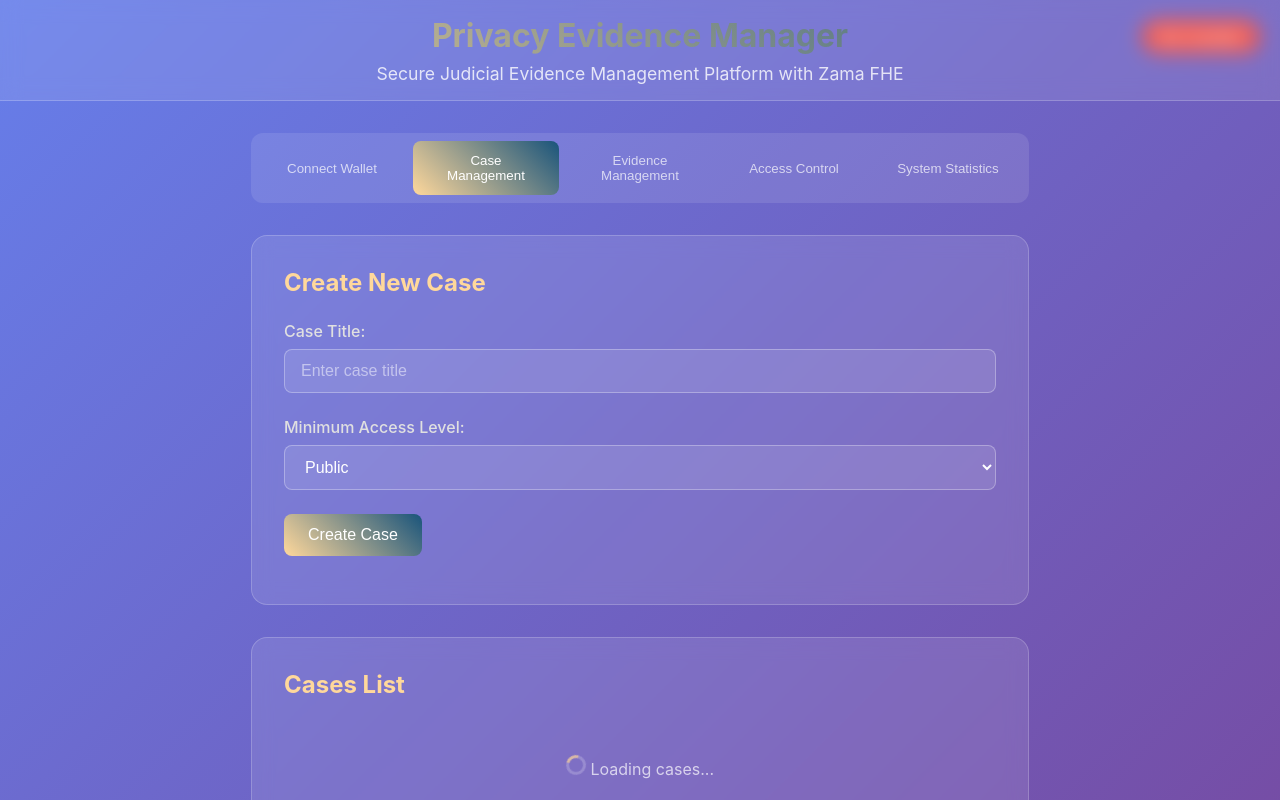
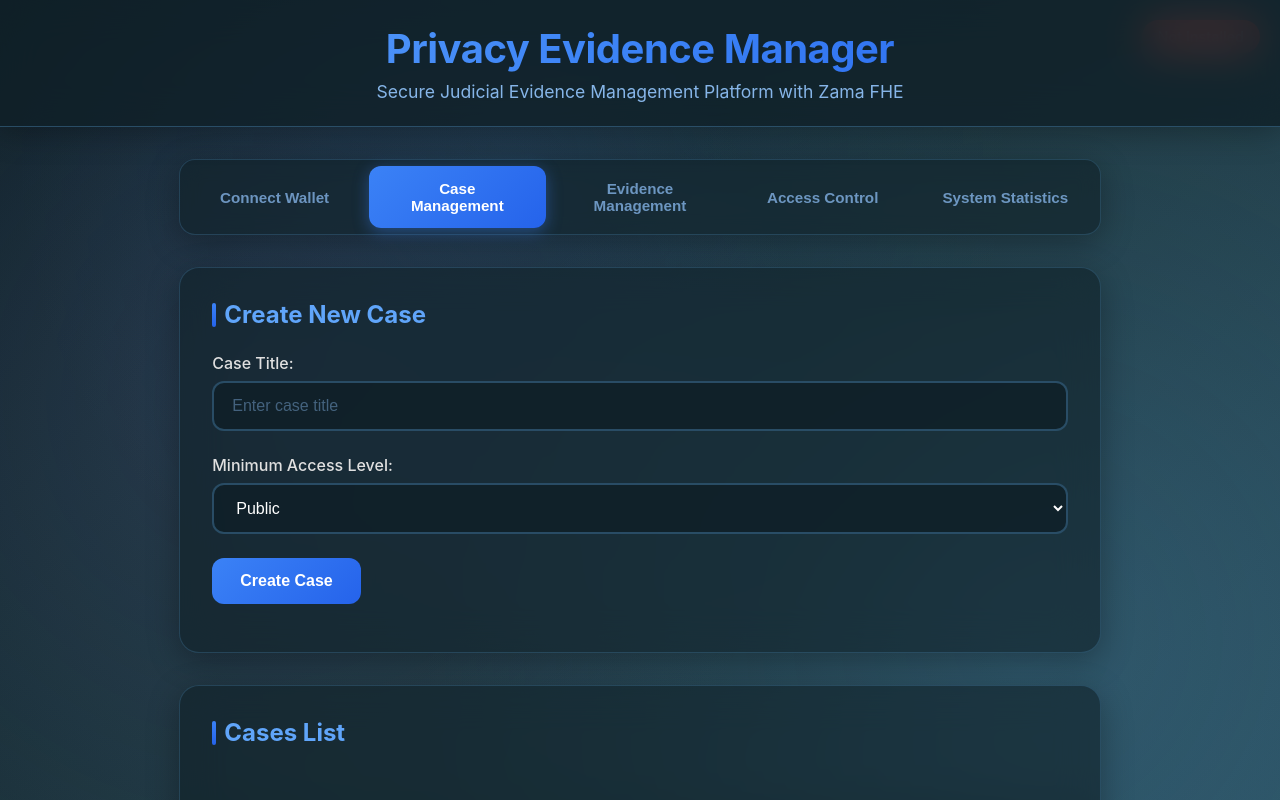
Before and after one commit to KristofferSchuppe/PrivacyEvidenceManager, a plain HTML site: page index.html in a window 1280 px wide. Both pictures are taken after a click on the button "Case Management". Shown: the top 800 px of the page. Drawn offline with nearby package versions, Linux system fonts and the light colour scheme.

Commit message:
Add files via upload

```diff
--- a/index.html
+++ b/index.html
@@ -14,33 +14,56 @@
 
         body {
             font-family: -apple-system, BlinkMacSystemFont, 'Segoe UI', Roboto, sans-serif;
-            background: linear-gradient(135deg, #667eea 0%, #764ba2 100%);
+            background: linear-gradient(135deg, #0f2027 0%, #203a43 50%, #2c5364 100%);
             color: #ffffff;
             min-height: 100vh;
             display: flex;
             flex-direction: column;
+            position: relative;
+            overflow-x: hidden;
+        }
+
+        body::before {
+            content: '';
+            position: fixed;
+            top: 0;
+            left: 0;
+            right: 0;
+            bottom: 0;
+            background:
+                radial-gradient(circle at 20% 50%, rgba(120, 119, 198, 0.15) 0%, transparent 50%),
+                radial-gradient(circle at 80% 80%, rgba(99, 179, 237, 0.15) 0%, transparent 50%),
+                radial-gradient(circle at 40% 20%, rgba(59, 125, 221, 0.1) 0%, transparent 50%);
+            pointer-events: none;
+            z-index: 0;
         }
 
         .header {
-            background: rgba(255, 255, 255, 0.1);
-            backdrop-filter: blur(10px);
-            border-bottom: 1px solid rgba(255, 255, 255, 0.2);
-            padding: 1rem 2rem;
+            background: rgba(15, 32, 39, 0.8);
+            backdrop-filter: blur(20px);
+            border-bottom: 1px solid rgba(99, 179, 237, 0.3);
+            padding: 1.5rem 2rem;
+            position: relative;
+            z-index: 10;
+            box-shadow: 0 4px 30px rgba(0, 0, 0, 0.3);
         }
 
         .header h1 {
-            font-size: 2rem;
-            background: linear-gradient(45deg, #ffd89b, #19547b);
+            font-size: 2.5rem;
+            background: linear-gradient(135deg, #60a5fa 0%, #3b82f6 50%, #2563eb 100%);
             -webkit-background-clip: text;
             -webkit-text-fill-color: transparent;
             text-align: center;
             margin-bottom: 0.5rem;
+            font-weight: 700;
+            letter-spacing: -0.5px;
         }
 
         .header p {
             text-align: center;
-            opacity: 0.8;
+            color: rgba(147, 197, 253, 0.9);
             font-size: 1.1rem;
+            font-weight: 400;
         }
 
         .container {
@@ -48,37 +71,61 @@
             margin: 0 auto;
             padding: 2rem;
             flex: 1;
+            position: relative;
+            z-index: 1;
         }
 
         .nav-tabs {
             display: flex;
-            background: rgba(255, 255, 255, 0.1);
-            border-radius: 12px;
-            padding: 8px;
+            background: rgba(15, 32, 39, 0.6);
+            backdrop-filter: blur(10px);
+            border: 1px solid rgba(99, 179, 237, 0.2);
+            border-radius: 16px;
+            padding: 6px;
             margin-bottom: 2rem;
-            gap: 8px;
+            gap: 6px;
+            box-shadow: 0 8px 32px rgba(0, 0, 0, 0.3);
         }
 
         .nav-tab {
             flex: 1;
-            padding: 12px 20px;
+            padding: 14px 24px;
             background: transparent;
-            color: rgba(255, 255, 255, 0.7);
+            color: rgba(147, 197, 253, 0.7);
             border: none;
-            border-radius: 8px;
+            border-radius: 12px;
             cursor: pointer;
-            transition: all 0.3s ease;
-            font-weight: 500;
+            transition: all 0.3s cubic-bezier(0.4, 0, 0.2, 1);
+            font-weight: 600;
+            font-size: 0.95rem;
+            position: relative;
+            overflow: hidden;
+        }
+
+        .nav-tab::before {
+            content: '';
+            position: absolute;
+            top: 0;
+            left: -100%;
+            width: 100%;
+            height: 100%;
+            background: linear-gradient(90deg, transparent, rgba(96, 165, 250, 0.2), transparent);
+            transition: left 0.5s;
+        }
+
+        .nav-tab:hover::before {
+            left: 100%;
         }
 
         .nav-tab.active {
-            background: linear-gradient(45deg, #ffd89b, #19547b);
+            background: linear-gradient(135deg, #3b82f6 0%, #2563eb 100%);
             color: white;
+            box-shadow: 0 4px 16px rgba(59, 130, 246, 0.4);
         }
 
         .nav-tab:hover:not(.active) {
-            background: rgba(255, 255, 255, 0.1);
-            color: white;
+            background: rgba(59, 130, 246, 0.2);
+            color: #93c5fd;
         }
 
         .tab-content {
@@ -90,18 +137,37 @@
         }
 
         .card {
-            background: rgba(255, 255, 255, 0.1);
-            backdrop-filter: blur(10px);
-            border: 1px solid rgba(255, 255, 255, 0.2);
-            border-radius: 16px;
+            background: rgba(15, 32, 39, 0.6);
+            backdrop-filter: blur(20px);
+            border: 1px solid rgba(99, 179, 237, 0.2);
+            border-radius: 20px;
             padding: 2rem;
             margin-bottom: 2rem;
+            box-shadow: 0 8px 32px rgba(0, 0, 0, 0.3);
+            transition: all 0.3s ease;
+        }
+
+        .card:hover {
+            border-color: rgba(96, 165, 250, 0.4);
+            box-shadow: 0 12px 40px rgba(59, 130, 246, 0.2);
         }
 
         .card h2 {
-            color: #ffd89b;
+            color: #60a5fa;
             margin-bottom: 1.5rem;
             font-size: 1.5rem;
+            font-weight: 700;
+            display: flex;
+            align-items: center;
+            gap: 0.5rem;
+        }
+
+        .card h2::before {
+            content: '';
+            width: 4px;
+            height: 24px;
+            background: linear-gradient(180deg, #3b82f6, #2563eb);
+            border-radius: 2px;
         }
 
         .form-group {
@@ -117,72 +183,123 @@
 
         .form-control {
             width: 100%;
-            padding: 12px 16px;
-            background: rgba(255, 255, 255, 0.1);
-            border: 1px solid rgba(255, 255, 255, 0.3);
-            border-radius: 8px;
+            padding: 14px 18px;
+            background: rgba(15, 32, 39, 0.8);
+            border: 2px solid rgba(99, 179, 237, 0.3);
+            border-radius: 12px;
             color: white;
             font-size: 1rem;
+            transition: all 0.3s ease;
         }
 
         .form-control:focus {
             outline: none;
-            border-color: #ffd89b;
-            box-shadow: 0 0 0 3px rgba(255, 216, 155, 0.3);
+            border-color: #3b82f6;
+            background: rgba(15, 32, 39, 0.9);
+            box-shadow: 0 0 0 4px rgba(59, 130, 246, 0.2);
         }
 
         .form-control::placeholder {
-            color: rgba(255, 255, 255, 0.5);
+            color: rgba(147, 197, 253, 0.4);
         }
 
         .btn {
-            padding: 12px 24px;
-            background: linear-gradient(45deg, #ffd89b, #19547b);
+            padding: 14px 28px;
+            background: linear-gradient(135deg, #3b82f6 0%, #2563eb 100%);
             color: white;
             border: none;
-            border-radius: 8px;
+            border-radius: 12px;
             cursor: pointer;
             font-size: 1rem;
-            font-weight: 500;
-            transition: all 0.3s ease;
+            font-weight: 600;
+            transition: all 0.3s cubic-bezier(0.4, 0, 0.2, 1);
             margin-right: 1rem;
             margin-bottom: 1rem;
+            position: relative;
+            overflow: hidden;
+        }
+
+        .btn::before {
+            content: '';
+            position: absolute;
+            top: 50%;
+            left: 50%;
+            width: 0;
+            height: 0;
+            border-radius: 50%;
+            background: rgba(255, 255, 255, 0.2);
+            transform: translate(-50%, -50%);
+            transition: width 0.6s, height 0.6s;
+        }
+
+        .btn:hover::before {
+            width: 300px;
+            height: 300px;
         }
 
         .btn:hover {
-            transform: translateY(-2px);
-            box-shadow: 0 8px 25px rgba(255, 216, 155, 0.4);
+            transform: translateY(-3px);
+            box-shadow: 0 12px 32px rgba(59, 130, 246, 0.5);
+        }
+
+        .btn:active {
+            transform: translateY(-1px);
         }
 
         .btn:disabled {
-            opacity: 0.5;
+            opacity: 0.4;
             cursor: not-allowed;
             transform: none;
             box-shadow: none;
         }
 
         .btn-secondary {
-            background: linear-gradient(45deg, #66bb6a, #4caf50);
+            background: linear-gradient(135deg, #10b981 0%, #059669 100%);
+        }
+
+        .btn-secondary:hover {
+            box-shadow: 0 12px 32px rgba(16, 185, 129, 0.5);
         }
 
         .btn-danger {
-            background: linear-gradient(45deg, #f44336, #d32f2f);
+            background: linear-gradient(135deg, #ef4444 0%, #dc2626 100%);
+        }
+
+        .btn-danger:hover {
+            box-shadow: 0 12px 32px rgba(239, 68, 68, 0.5);
         }
 
         .status-badge {
             display: inline-block;
-            padding: 4px 12px;
+            padding: 6px 14px;
             border-radius: 20px;
             font-size: 0.85rem;
-            font-weight: 500;
+            font-weight: 600;
             margin: 2px 4px;
+            backdrop-filter: blur(10px);
+            border: 1px solid rgba(255, 255, 255, 0.1);
         }
 
-        .status-submitted { background: #2196f3; }
-        .status-under-review { background: #ff9800; }
-        .status-approved { background: #4caf50; }
-        .status-rejected { background: #f44336; }
-        .status-sealed { background: #9c27b0; }
+        .status-submitted {
+            background: linear-gradient(135deg, #3b82f6 0%, #2563eb 100%);
+            box-shadow: 0 4px 12px rgba(59, 130, 246, 0.3);
+        }
+        .status-under-review {
+            background: linear-gradient(135deg, #f59e0b 0%, #d97706 100%);
+            box-shadow: 0 4px 12px rgba(245, 158, 11, 0.3);
+        }
+        .status-approved {
+            background: linear-gradient(135deg, #10b981 0%, #059669 100%);
+            box-shadow: 0 4px 12px rgba(16, 185, 129, 0.3);
+        }
+        .status-rejected {
+            background: linear-gradient(135deg, #ef4444 0%, #dc2626 100%);
+            box-shadow: 0 4px 12px rgba(239, 68, 68, 0.3);
+        }
+        .status-sealed {
+            background: linear-gradient(135deg, #8b5cf6 0%, #7c3aed 100%);
+            box-shadow: 0 4px 12px rgba(139, 92, 246, 0.3);
+        }
 
         .access-level {
             display: inline-block;
@@ -204,16 +321,19 @@
         }
 
         .evidence-item, .case-item {
-            background: rgba(255, 255, 255, 0.05);
-            border: 1px solid rgba(255, 255, 255, 0.1);
-            border-radius: 12px;
+            background: rgba(15, 32, 39, 0.5);
+            border: 1px solid rgba(99, 179, 237, 0.2);
+            border-radius: 16px;
             padding: 1.5rem;
-            transition: all 0.3s ease;
+            transition: all 0.3s cubic-bezier(0.4, 0, 0.2, 1);
+            backdrop-filter: blur(10px);
         }
 
         .evidence-item:hover, .case-item:hover {
-            background: rgba(255, 255, 255, 0.1);
-            border-color: #ffd89b;
+            background: rgba(15, 32, 39, 0.7);
+            border-color: #3b82f6;
+            transform: translateY(-4px);
+            box-shadow: 0 12px 32px rgba(59, 130, 246, 0.3);
         }
 
         .evidence-header, .case-header {
@@ -224,8 +344,9 @@
         }
 
         .evidence-id, .case-id {
-            font-weight: bold;
-            color: #ffd89b;
+            font-weight: 700;
+            color: #60a5fa;
+            font-size: 1.1rem;
         }
 
         .connection-status {
@@ -256,12 +377,12 @@
 
         .spinner {
             display: inline-block;
-            width: 20px;
-            height: 20px;
-            border: 3px solid rgba(255,255,255,.3);
+            width: 24px;
+            height: 24px;
+            border: 3px solid rgba(96, 165, 250, 0.3);
             border-radius: 50%;
-            border-top-color: #ffd89b;
-            animation: spin 1s ease-in-out infinite;
+            border-top-color: #3b82f6;
+            animation: spin 0.8s cubic-bezier(0.4, 0, 0.2, 1) infinite;
         }
 
         @keyframes spin {
```
Also changed, not shown: vercel.json.
